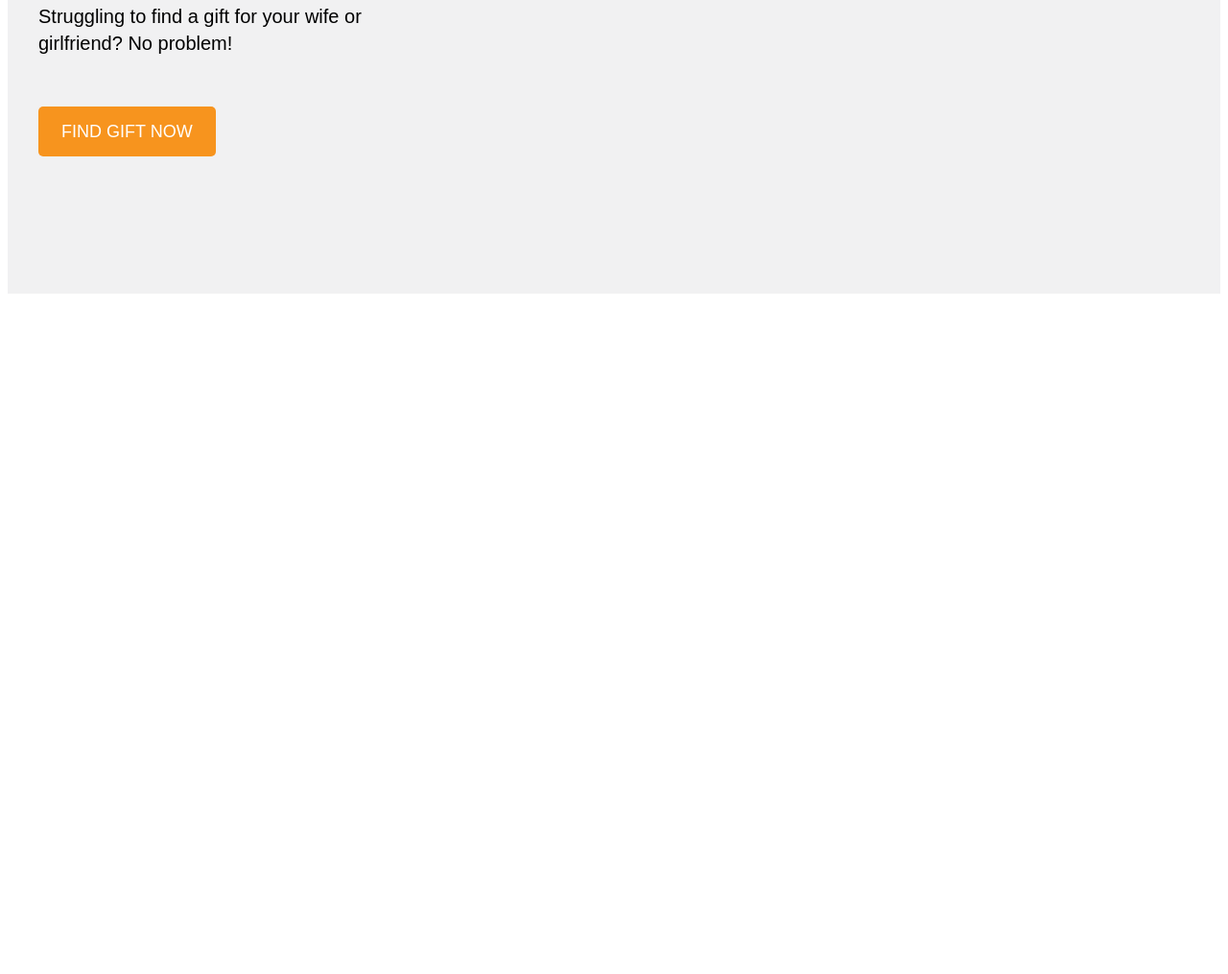
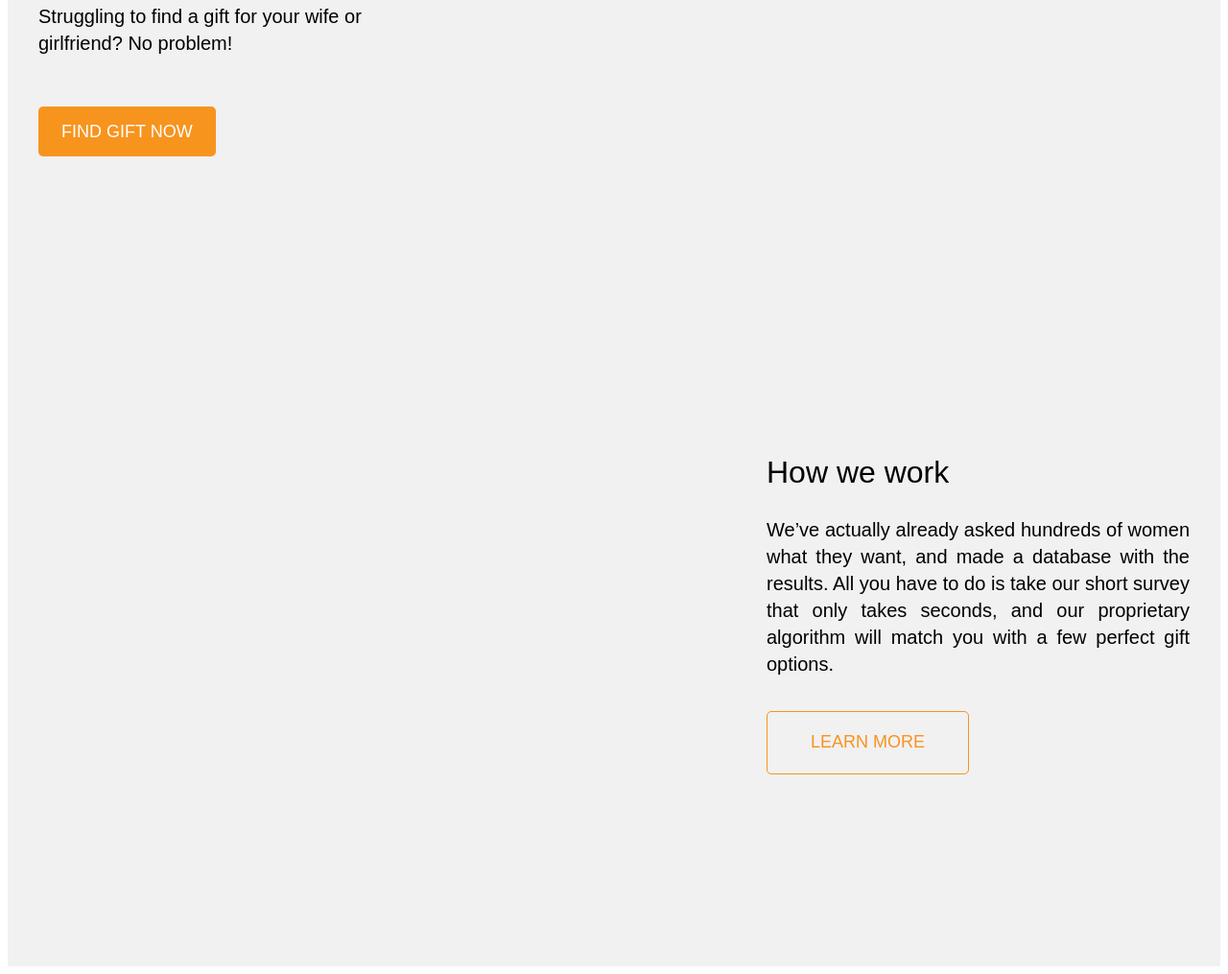
Before and after one commit to usai2005/super, a website built with Parcel: page src/index.html in a window 1280 px wide. Shown: the part 522-1537 px from the top of the page at 96% size. Before the commit the page ends 836 px from the top, so only its background shows below. Built offline with nearby package versions, Linux system fonts and the light colour scheme.

Commit message:
commit - added section about

```diff
--- a/src/index.html
+++ b/src/index.html
@@ -1,5 +1,6 @@
 <!DOCTYPE html>
 <html lang="ru">
+
 <head>
   <meta charset="UTF-8" />
   <meta name="viewport" content="width=device-width, initial-scale=1.0" />
@@ -7,6 +8,7 @@
   <link rel="stylesheet" href="./sass/index.scss" />
   <script type="module" src="./index.js"></script>
 </head>
+
 <body>
   <header>
     <include src="./partials/header.html"></include>
@@ -15,10 +17,12 @@
   </header>
   <main>
     <include src="./partials/hero.html"></include>
+    <include src="./partials/about.html"></include>
   </main>
   <!-- ❗️❗️❗️ Add partials like so for every page -->
 
 
   <footer></footer>
 </body>
+
 </html>
--- /dev/null
+++ b/src/partials/about.html
@@ -0,0 +1,15 @@
+<section class="about-section">
+    <div class="container">
+      <!-- <img class="img-about" src="./images/card.jpg" alt="card" width="720" height="600" /> -->
+    <div class="about-container">
+      <h2 class="about-title">How we work</h2>
+    <p class="work-desc">
+      We’ve actually already asked hundreds of women what they want, and
+      made a database with the results. All you have to do is take our short
+      survey that only takes seconds, and our proprietary algorithm will
+      match you with a few perfect gift options.
+    </p>
+    <button type="button" class="about-button button">Learn More</button>
+    </div>
+    </div>
+  </section>
--- /dev/null
+++ b/src/sass/_about.scss
@@ -0,0 +1,65 @@
+.about-section {
+    background-color: var(--about-color);
+  }
+  .about-section .container {
+    position: relative;
+    display: flex;
+    justify-content: flex-end;
+  }
+
+  .img-about {
+    position: absolute;
+    top: 0px;
+    left: -120px;
+
+    width: 720px;
+    height: 700px;
+  }
+  .about-container {
+    padding: 164px 0 200px 102px;
+    /* width: 600px; */
+    text-align: left;
+  }
+
+  .about-title {
+    margin-bottom: 23px;
+
+    font-size: 32px;
+    line-height: calc(45 / 32);
+    color: var(--main-text-color);
+    font-weight: 500;
+  }
+
+  .work-desc {
+    margin-bottom: 35px;
+    width: 441px;
+
+    text-align: justify;
+    font-size: 20px;
+    line-height: calc(28 / 20);
+    color: var(--main-text-color);
+  }
+
+  .about-button {
+    display: inline-block;
+    padding: 20px 45px;
+    cursor: pointer;
+
+    background: inherit;
+
+    font-family: inherit;
+    font-size: 18px;
+    line-height: 1.33;
+
+    text-align: center;
+    text-transform: uppercase;
+
+    color: #f7941e;
+  }
+
+  .about-button:hover,
+  .about-button:focus {
+    color: var(--secondery-color);
+    background-color: var(--accent-color);
+    border: 1px solid var(--secondery-color);
+  }
--- a/src/sass/index.scss
+++ b/src/sass/index.scss
@@ -1,3 +1,4 @@
 @import './variables';
 @import './header';
 @import './hero';
+@import './about';
```
Lines whose indentation alone changed are shown as unchanged.
